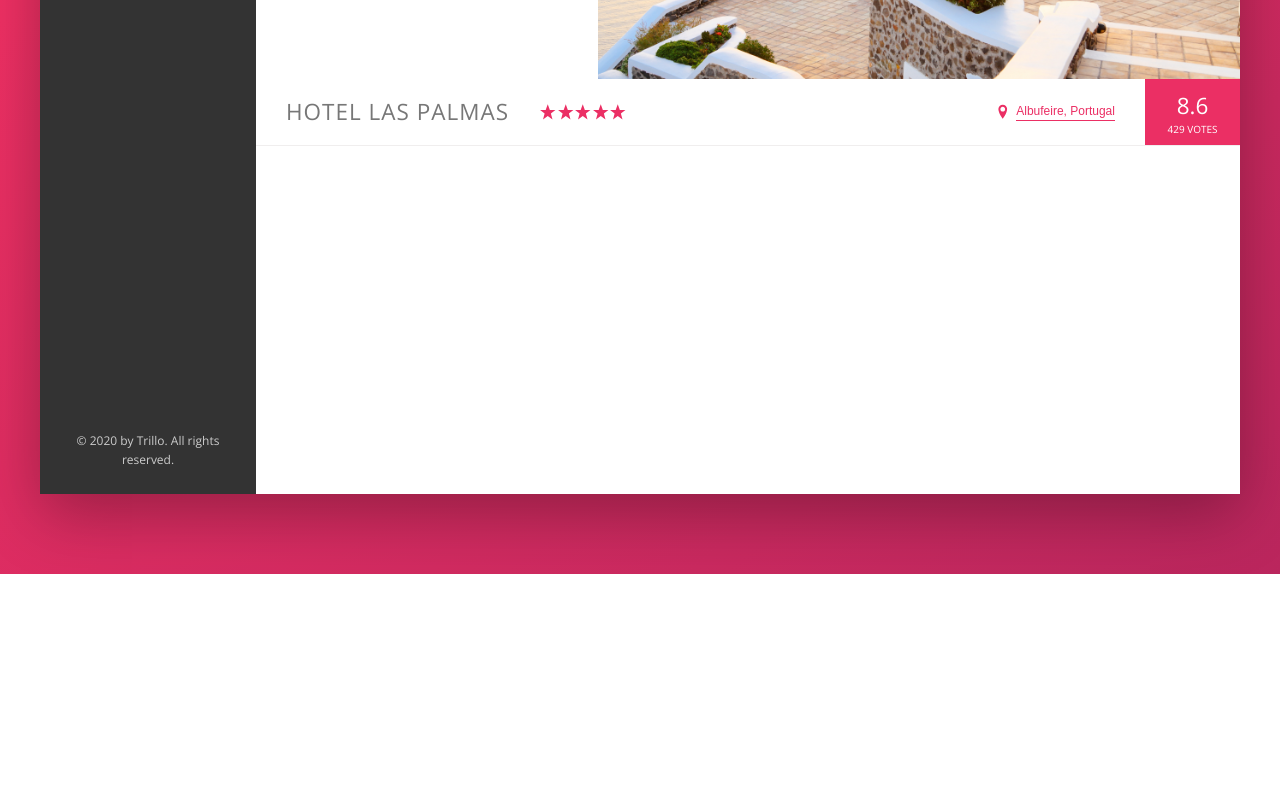
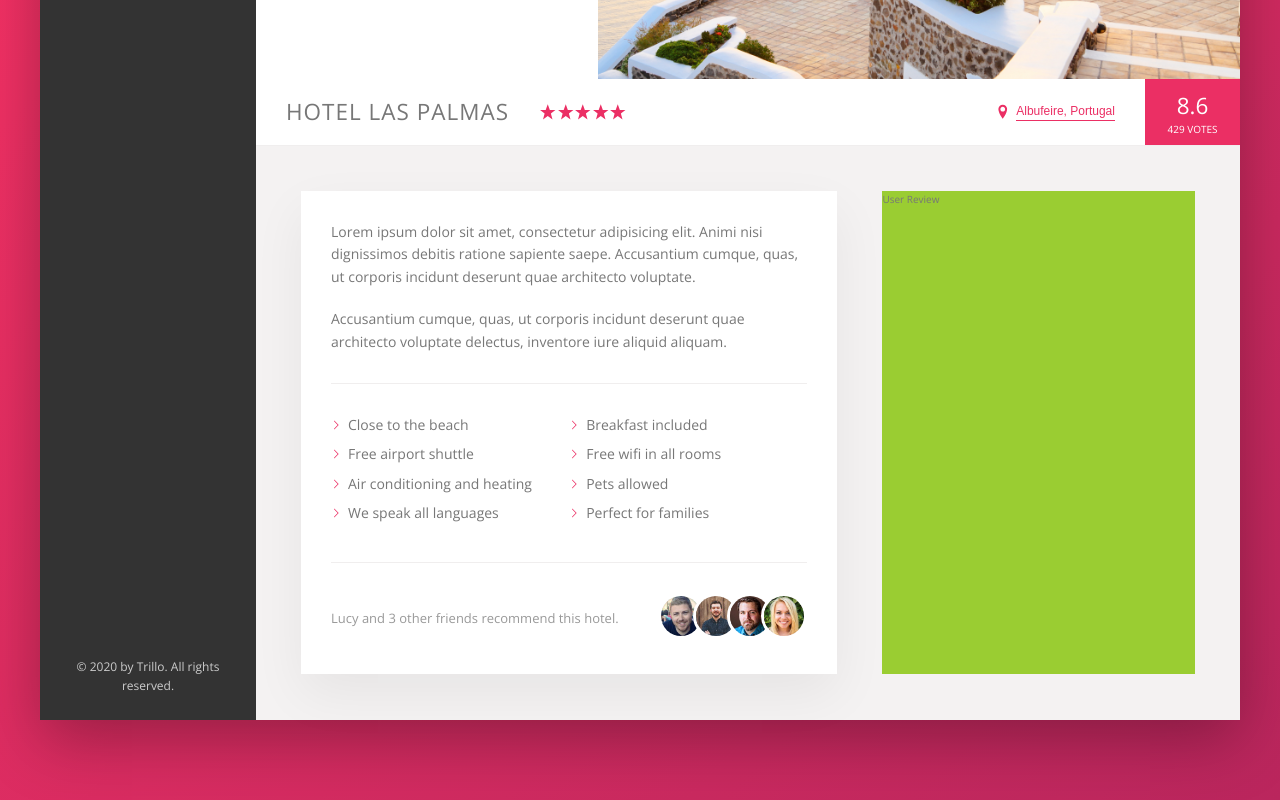
Before and after one commit to berkayaskin/booking-website, a website: page index.html in a window 1280 px wide. Shown: the part 456-1256 px from the top of the page. Before the commit the page ends 1030 px from the top, so only its background shows below. Drawn offline with nearby package versions, Linux system fonts and the light colour scheme.

Commit message:
designed the description section

```diff
--- a/index.html
+++ b/index.html
@@ -136,6 +136,42 @@
                             <div class="overview__rating-average">8.6</div>
                             <div class="overview__rating-count">429 votes</div>
                         </div>
+
+                    </div>
+
+                    <div class="detail">
+                        <div class="description">
+                            <p class="paragraph">
+                                Lorem ipsum dolor sit amet, consectetur adipisicing elit. Animi nisi dignissimos debitis ratione sapiente saepe. Accusantium cumque, quas, ut corporis incidunt deserunt quae architecto voluptate.
+                            </p>
+                            <p class="paragraph">
+                                Accusantium cumque, quas, ut corporis incidunt deserunt quae architecto voluptate delectus, inventore iure aliquid aliquam.
+                            </p>
+                            <ul class="list">
+                                <li class="list__item">Close to the beach</li>
+                                <li class="list__item">Breakfast included</li>
+                                <li class="list__item">Free airport shuttle</li>
+                                <li class="list__item">Free wifi in all rooms</li>
+                                <li class="list__item">Air conditioning and heating</li>
+                                <li class="list__item">Pets allowed</li>
+                                <li class="list__item">We speak all languages</li>
+                                <li class="list__item">Perfect for families</li>
+                            </ul>
+                            <div class="recommend">
+                                <p class="recommend__count">
+                                    Lucy and 3 other friends recommend this hotel.
+                                </p>
+                                <div class="recommend__friends">
+                                    <img src="img/user-3.jpg" alt="Friend 1" class="recommend__photo">
+                                    <img src="img/user-4.jpg" alt="Friend 2" class="recommend__photo">
+                                    <img src="img/user-5.jpg" alt="Friend 3" class="recommend__photo">
+                                    <img src="img/user-6.jpg" alt="Friend 4" class="recommend__photo">
+                                </div>
+                            </div>
+                        </div>
+                        <div class="user-reviews">
+                            User Review
+                        </div>
                     </div>
 
                 </main>
--- a/sass/_base.scss
+++ b/sass/_base.scss
@@ -12,7 +12,11 @@
   --color-grey-dark-2: #777;
   --color-grey-dark-3: #999;
 
+  --shadow-light: 0 2rem 5rem rgba(0,0,0,.06);
   --shadow-dark: 0 2rem 6rem rgba(0,0,0,.3);
+
+  --line: 1px solid var(--color-grey-light-2);
+  --line-darker: 1px solid var(--color-grey-light-3);
 }
 
 * {
--- a/sass/_components.scss
+++ b/sass/_components.scss
@@ -200,7 +200,7 @@
 .overview {
   display: flex;
   align-items: center;
-  border-bottom: 1px solid var(--color-grey-light-3);
+  border-bottom: var(--line-darker);
 
   &__heading {
     font-size: 2.25rem;
@@ -296,3 +296,71 @@
     box-shadow: none;
   }
 }
+
+/////////////////////////////
+// PARAGRAPH
+.paragraph:not(:last-of-type) {
+  margin-bottom: 2rem;
+}
+
+// ///////////////////////////
+// LIST
+.list {
+  list-style: none;
+  margin: 3rem 0;
+  padding: 3rem 0;
+  border-top: var(--line-darker);
+  border-bottom: var(--line-darker);
+
+  display: flex;
+  flex-wrap: wrap;
+
+  &__item {
+    flex: 0 0 50%;
+    margin-bottom: .7rem;
+  }
+
+  &__item::before {
+    content: "";
+    display: inline-block;
+    height: 1rem;
+    width: 1rem;
+    margin-right: .7rem;
+
+    // Older browsers
+    /*background-image: url(../img/chevron-thin-right.svg);
+    background-size: cover;*/
+
+    // Newer browsers - masks
+    background-color: var(--color-primary);
+    -webkit-mask-image: url(../img/chevron-thin-right.svg);
+    -webkit-mask-size: cover;
+    mask-image: url(../img/chevron-thin-right.svg);
+    mask-size: cover;
+  }
+}
+
+// ///////////////////////////
+// RECOMMEND
+.recommend {
+  font-size: 1.3rem;
+  color: var(--color-grey-dark-3);
+  display: flex;
+  align-items: center;
+
+  &__count {
+    margin-right: auto;
+  }
+
+  &__photo {
+    box-sizing: content-box;
+    width: 4rem;
+    height: 4rem;
+    border-radius: 50%;
+    border: 3px solid #fff;
+
+    &:not(:last-child) {
+      margin-right: -1.5rem;
+    }
+  }
+}
--- a/sass/_layout.scss
+++ b/sass/_layout.scss
@@ -11,7 +11,7 @@
   font-size: 1.4rem;
   height: 7rem;
   background-color: #fff;
-  border-bottom: 1px solid var(--color-grey-light-2);
+  border-bottom: var(--line);
 
   display: flex;
   justify-content: space-between;
@@ -34,6 +34,26 @@
 
 .hotel-view {
   background-color: #fff;
-  height: 80rem;
   flex: 1;
 }
+
+.detail {
+  display: flex;
+  padding: 4.5rem;
+  background-color: var(--color-grey-light-2);
+  border-bottom: var(--line);
+}
+
+.description {
+  font-size: 1.4rem;
+  background-color: #fff;
+  box-shadow: var(--shadow-light);
+  padding: 3rem;
+  flex: 0 0 60%;
+  margin-right: 4.5rem;
+}
+
+.user-reviews {
+  background-color: yellowgreen;
+  flex: 1;
+}
```
Also changed, not shown: css/style.css.
